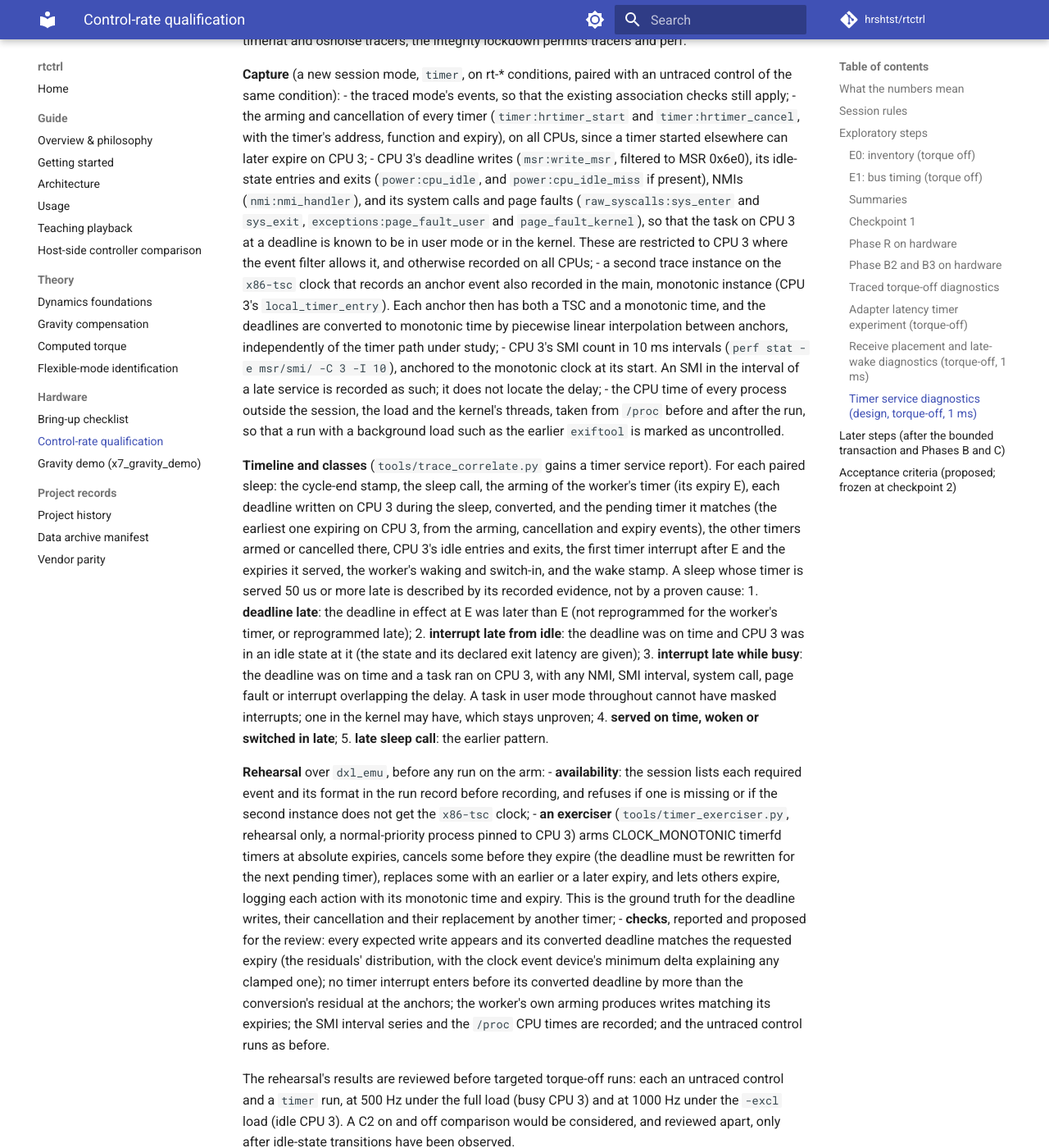
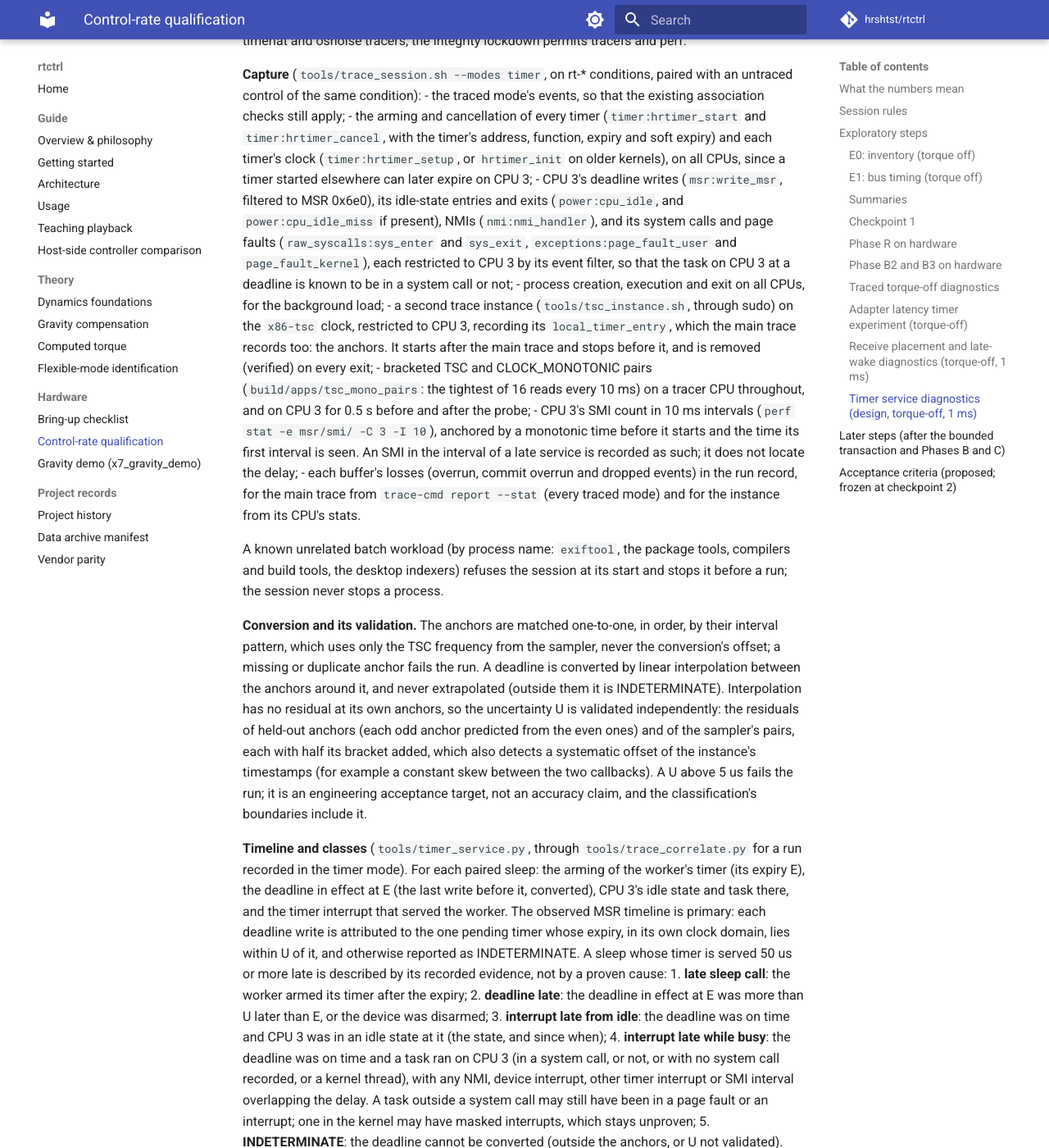
Before and after one commit to hrshtst/rtctrl, an MkDocs documentation site: the page built from docs/hardware/control-rate.md, in a window 1280 px wide and 1400 px high, scrolled down 21565 px. Shown: the whole window at 82% size. Built offline with MkDocs 1.6.1 and Material for MkDocs 9.7.7, drawn with Linux system fonts in a browser that asks for light colours; comment, search, counter and statistics services are not loaded; some of the changed text lies outside the part shown.

Commit message:
feat(tools): trace_session timer mode for the timer service diagnostics
--modes timer (rt-* conditions) records what tools/timer_service.py needs
to place each paired sleep on CPU 3's deadline timeline:
- the timer events on all CPUs (hrtimer_start, hrtimer_cancel, and
  hrtimer_setup or hrtimer_init for each timer's clock), since a timer
  started elsewhere can expire on CPU 3;
- msr:write_msr of the TSC deadline register, cpu_idle (and cpu_idle_miss
  where present), NMIs, system calls and page faults, each filtered to
  CPU 3;
- process fork, exec and exit on all CPUs, with a process list at the
  start, for the background load by lineage;
- a second trace instance on the x86-tsc clock recording CPU 3's
  local_timer_entry, the conversion's anchors (tools/tsc_instance.sh,
  through sudo: verified clock and CPU mask, refused if it already exists,
  removed and verified on every exit; a failed removal ends the session
  with status 3);
- bracketed TSC and monotonic pairs (tsc_mono_pairs) on a tracer CPU
  throughout and on CPU 3 for 0.5 s before and after the probe;
- per-CPU SMI counts (perf stat msr/smi/) with a bracketed monotonic
  anchor: before perf starts, and when its first interval is seen.
Every required event and the x86-tsc clock are checked before anything
is sent. --exerciser runs tools/timer_exerciser.py on CPU 3 for the
rehearsal; it needs the timer mode and --port and is refused on a real
serial device.

Every traced run's record now gives the main trace's losses ("trace
overruns", from trace-cmd report --stat), and a timer-mode run's the
instance's; timer_service fails a run with either missing or nonzero. It
ignores the exerciser's "expired" rows (its own observations, not
actions) and places SMI intervals from both anchors.

Every session refuses to start beside a known unrelated batch workload
(exiftool, package tools, compilers and build tools, desktop indexers;
TRACE_SESSION_BATCH_LIST) and stops before a run if one appears; it never
stops a process.

The smoke test covers the timer run, a missing event, a stale instance, a
failed removal (status 3), the exerciser's refusal and run, and the batch
refusal. Disabling the batch check, the instance removal, the event check
or status 3 each fails it at that check.

docs/hardware/control-rate.md describes the design as built.

Claude-Session: https://claude.ai/code/session_019n1vHmKvqcQXktHbT1RjBu

````diff
--- a/docs/hardware/control-rate.md
+++ b/docs/hardware/control-rate.md
@@ -995,89 +995,124 @@ settings and qualification criteria are unchanged.
   timerlat and osnoise tracers; the integrity lockdown permits tracefs and
   perf.
 
-**Capture** (a new session mode, `timer`, on rt-* conditions, paired with
-an untraced control of the same condition):
+**Capture** (`tools/trace_session.sh --modes timer`, on rt-* conditions,
+paired with an untraced control of the same condition):
 - the traced mode's events, so that the existing association checks still
   apply;
 - the arming and cancellation of every timer (`timer:hrtimer_start` and
-  `timer:hrtimer_cancel`, with the timer's address, function and expiry), on
-  all CPUs, since a timer started elsewhere can later expire on CPU 3;
+  `timer:hrtimer_cancel`, with the timer's address, function, expiry and
+  soft expiry) and each timer's clock (`timer:hrtimer_setup`, or
+  `hrtimer_init` on older kernels), on all CPUs, since a timer started
+  elsewhere can later expire on CPU 3;
 - CPU 3's deadline writes (`msr:write_msr`, filtered to MSR 0x6e0), its
   idle-state entries and exits (`power:cpu_idle`, and `power:cpu_idle_miss`
   if present), NMIs (`nmi:nmi_handler`), and its system calls and page
   faults (`raw_syscalls:sys_enter` and `sys_exit`,
-  `exceptions:page_fault_user` and `page_fault_kernel`), so that the task on
-  CPU 3 at a deadline is known to be in user mode or in the kernel. These
-  are restricted to CPU 3 where the event filter allows it, and otherwise
-  recorded on all CPUs;
-- a second trace instance on the `x86-tsc` clock that records an anchor
-  event also recorded in the main, monotonic instance (CPU 3's
-  `local_timer_entry`). Each anchor then has both a TSC and a monotonic
-  time, and the deadlines are converted to monotonic time by piecewise
-  linear interpolation between anchors, independently of the timer path
-  under study;
+  `exceptions:page_fault_user` and `page_fault_kernel`), each restricted to
+  CPU 3 by its event filter, so that the task on CPU 3 at a deadline is
+  known to be in a system call or not;
+- process creation, execution and exit on all CPUs, for the background load;
+- a second trace instance (`tools/tsc_instance.sh`, through sudo) on the
+  `x86-tsc` clock, restricted to CPU 3, recording its `local_timer_entry`,
+  which the main trace records too: the anchors. It starts after the main
+  trace and stops before it, and is removed (verified) on every exit;
+- bracketed TSC and CLOCK_MONOTONIC pairs (`build/apps/tsc_mono_pairs`:
+  the tightest of 16 reads every 10 ms) on a tracer CPU throughout, and on
+  CPU 3 for 0.5 s before and after the probe;
 - CPU 3's SMI count in 10 ms intervals (`perf stat -e msr/smi/ -C 3 -I 10`),
-  anchored to the monotonic clock at its start. An SMI in the interval of a
-  late service is recorded as such; it does not locate the delay;
-- the CPU time of every process outside the session, the load and the
-  kernel's threads, taken from `/proc` before and after the run, so that a
-  run with a background load such as the earlier `exiftool` is marked as
-  uncontrolled.
+  anchored by a monotonic time before it starts and the time its first
+  interval is seen. An SMI in the interval of a late service is recorded as
+  such; it does not locate the delay;
+- each buffer's losses (overrun, commit overrun and dropped events) in the
+  run record, for the main trace from `trace-cmd report --stat` (every
+  traced mode) and for the instance from its CPU's stats.
 
-**Timeline and classes** (`tools/trace_correlate.py` gains a timer service
-report). For each paired sleep: the cycle-end stamp, the sleep call, the
-arming of the worker's timer (its expiry E), each deadline written on CPU 3
-during the sleep, converted, and the pending timer it matches (the earliest
-one expiring on CPU 3, from the arming, cancellation and expiry events), the
-other timers armed or cancelled there, CPU 3's idle entries and exits, the
-first timer interrupt after E and the expiries it served, the worker's
-waking and switch-in, and the wake stamp. A sleep whose timer is served
-50 us or more late is described by its recorded evidence, not by a proven
-cause:
-1. **deadline late**: the deadline in effect at E was later than E (not
-   reprogrammed for the worker's timer, or reprogrammed late);
-2. **interrupt late from idle**: the deadline was on time and CPU 3 was in
-   an idle state at it (the state and its declared exit latency are given);
-3. **interrupt late while busy**: the deadline was on time and a task ran on
-   CPU 3, with any NMI, SMI interval, system call, page fault or interrupt
-   overlapping the delay. A task in user mode throughout cannot have masked
-   interrupts; one in the kernel may have, which stays unproven;
-4. **served on time, woken or switched in late**;
-5. **late sleep call**: the earlier pattern.
+A known unrelated batch workload (by process name: `exiftool`, the package
+tools, compilers and build tools, the desktop indexers) refuses the session
+at its start and stops it before a run; the session never stops a process.
+
+**Conversion and its validation.** The anchors are matched one-to-one, in
+order, by their interval pattern, which uses only the TSC frequency from
+the sampler, never the conversion's offset; a missing or duplicate anchor
+fails the run. A deadline is converted by linear interpolation between the
+anchors around it, and never extrapolated (outside them it is
+INDETERMINATE). Interpolation has no residual at its own anchors, so the
+uncertainty U is validated independently: the residuals of held-out
+anchors (each odd anchor predicted from the even ones) and of the sampler's
+pairs, each with half its bracket added, which also detects a systematic
+offset of the instance's timestamps (for example a constant skew between
+the two callbacks). A U above 5 us fails the run; it is an engineering
+acceptance target, not an accuracy claim, and the classification's
+boundaries include it.
+
+**Timeline and classes** (`tools/timer_service.py`, through
+`tools/trace_correlate.py` for a run recorded in the timer mode). For each
+paired sleep: the arming of the worker's timer (its expiry E), the deadline
+in effect at E (the last write before it, converted), CPU 3's idle state and
+task there, and the timer interrupt that served the worker. The observed
+MSR timeline is primary: each deadline write is attributed to the one
+pending timer whose expiry, in its own clock domain, lies within U of it, and
+otherwise reported as INDETERMINATE. A sleep whose timer is served 50 us or
+more late is described by its recorded evidence, not by a proven cause:
+1. **late sleep call**: the worker armed its timer after the expiry;
+2. **deadline late**: the deadline in effect at E was more than U later than
+   E, or the device was disarmed;
+3. **interrupt late from idle**: the deadline was on time and CPU 3 was in
+   an idle state at it (the state, and since when);
+4. **interrupt late while busy**: the deadline was on time and a task ran
+   on CPU 3 (in a system call, or not, or with no system call recorded, or
+   a kernel thread), with any NMI, device interrupt, other timer interrupt
+   or SMI interval overlapping the delay. A task outside a system call may
+   still have been in a page fault or an interrupt; one in the kernel may
+   have masked interrupts, which stays unproven;
+5. **INDETERMINATE**: the deadline cannot be converted (outside the anchors,
+   or U not validated).
+
+A late service is a diagnostic result, not a failure of the run.
 
 **Rehearsal** over `dxl_emu`, before any run on the arm:
-- **availability**: the session lists each required event and its format
-  in the run record before recording, and refuses if one is missing or if
-  the second instance does not get the `x86-tsc` clock;
-- **an exerciser** (`tools/timer_exerciser.py`, rehearsal only, a
-  normal-priority process pinned to CPU 3) arms CLOCK_MONOTONIC timerfd
-  timers at absolute expiries, cancels some before they expire (the
-  deadline must be rewritten for the next pending timer), replaces some
-  with an earlier or a later expiry, and lets others expire, logging each
-  action with its monotonic time and expiry. This is the ground truth for
-  the deadline writes, their cancellation and their replacement by another
-  timer;
-- **checks**, reported and proposed for the review: every expected write
-  appears and its converted deadline matches the requested expiry (the
-  residuals' distribution, with the clock event device's minimum delta
-  explaining any clamped one); no timer interrupt enters before its
-  converted deadline by more than the conversion's residual at the anchors;
-  the worker's own arming produces writes matching its expiries; the SMI
-  interval series and the `/proc` CPU times are recorded; and the untraced
-  control runs as before.
+- **availability**: the session refuses before anything is sent if a
+  required event or the `x86-tsc` clock is missing, or if a previous
+  session's instance remains, and it lists the events' formats, CPU 3's idle
+  states and its clock event device in the run record;
+- **an exerciser** (`tools/timer_exerciser.py`, `--exerciser`, refused
+  without `--port` and on a serial device): a normal-priority process pinned
+  to CPU 3 that arms CLOCK_MONOTONIC timerfd timers at absolute expiries,
+  cancels some before they expire, re-arms some earlier or later, and lets
+  others expire, logging each action with its monotonic times and expiry.
+  Each action must match its trace events (an arm one start, a re-arm a
+  cancellation and a start, a cancellation one cancellation unless the
+  timer had expired). An action need not write the deadline: after an arm,
+  the deadline in effect must cover its expiry, and a missing write is
+  legitimate when an earlier deadline already covers it; a cancellation may
+  leave the device armed (a spurious interrupt follows) or reprogram it. A
+  timer's destination is shown by its expiry or by a matching write during
+  its arming, not by the CPU that recorded the start (a timerfd timer is
+  not pinned and may migrate); without either it is INDETERMINATE;
+- **requirements**, for the review: zero losses in both buffers; the anchors
+  matched one-to-one with none missing or duplicated; U at most 5 us; every
+  exerciser action explained by the observed timer state, legitimate
+  no-write cases included (the INDETERMINATE ones counted); and the untraced
+  control as before.
 
 The rehearsal's results are reviewed before targeted torque-off runs: each
 an untraced control and a `timer` run, at 500 Hz under the full load (busy
-CPU 3) and at 1000 Hz under the `-excl` load (idle CPU 3). A C2 on and off
-comparison would be considered, and reviewed apart, only after idle-state
-transitions have been observed.
+CPU 3) and at 1000 Hz under the `-excl` load (idle CPU 3). A run with an
+uncontrolled background load is kept, marked and excluded from controlled
+comparisons. A C2 on and off comparison would be considered, and reviewed
+apart, only after idle-state transitions have been observed.
 
-**Commits planned:** the session mode (events, the second instance, the SMI
-intervals, the availability checks and the `/proc` CPU times) with its
-smoke test; the exerciser with its tests; the timer service report with
-synthetic regressions (a deadline written late, an on-time deadline with a
-late interrupt from idle and while busy, a cancelled and a replaced timer,
-the interpolation); then the rehearsal procedure.
+**Rehearsal command.** With the emulator running (`./build/apps/dxl_emu
+--link /tmp/rtctrl-rehearsal-tty --firmware 47`, Return Delay Time 0 written
+to the emulated servos as before), the TSC sampler built
+(`cmake --build build --target tsc_mono_pairs`), and the real-time priority
+limit raised in the starting shell:
+
+```
+tools/trace_session.sh --port /tmp/rtctrl-rehearsal-tty --usb-device /sys/bus/usb/devices/1-9 \
+  --modes untraced,timer --exerciser --runs current:1000:rt-idle:fast-motion --duration 10 --outdir <dir>
+uv run --project tools tools/trace_correlate.py <dir>/<log>.csv
+```
 
 ## Later steps (after the bounded transaction and Phases B and C)
 
````
Also changed, not shown: 7 other files.
